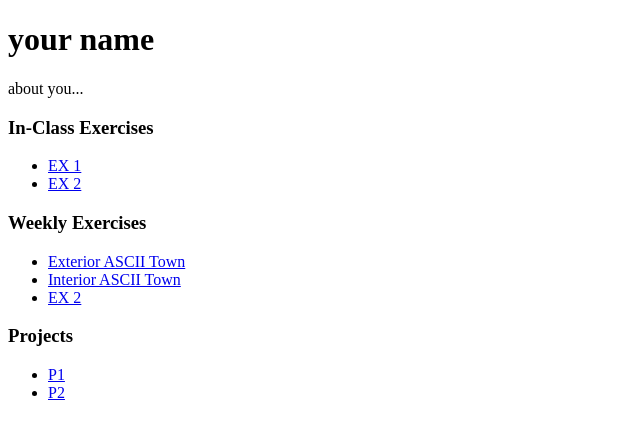
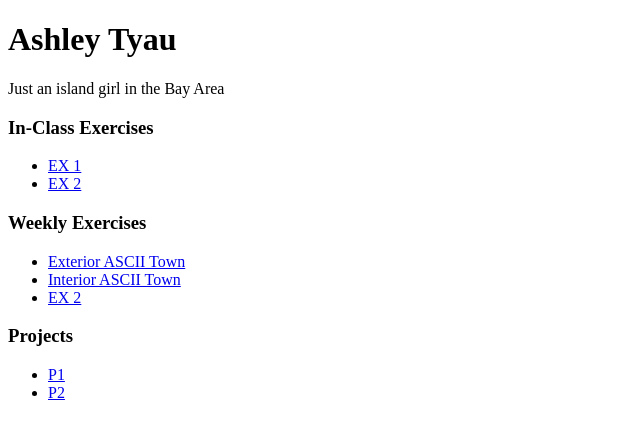
Before and after one commit to astyau/interactive1, a plain HTML site: page index.html in a window 1280 px wide. Shown: the whole page, without its empty margins (0-640 px from the left). Drawn offline with Linux system fonts and the light colour scheme.

Commit message:
Update index.html

```diff
--- a/index.html
+++ b/index.html
@@ -13,8 +13,8 @@
   <div id="container">
 
     <!-- about me-->
-    <h1>your name</h1>
-    <p class="desc">about you...</p>
+    <h1>Ashley Tyau</h1>
+    <p class="desc">Just an island girl in the Bay Area</p>
 
     <!-- my work -->
     <div id="exercises">
```
